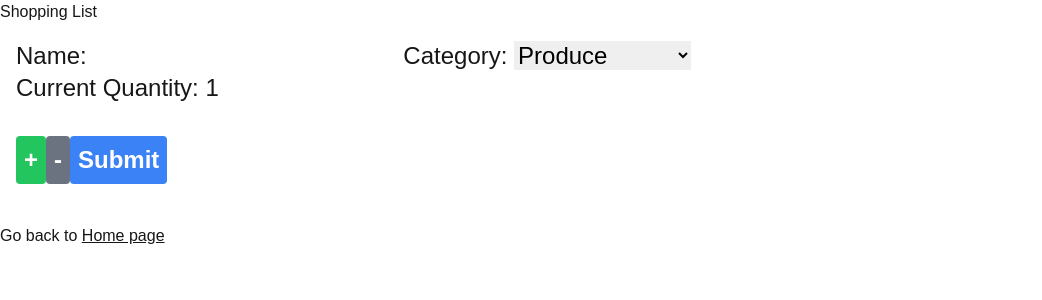
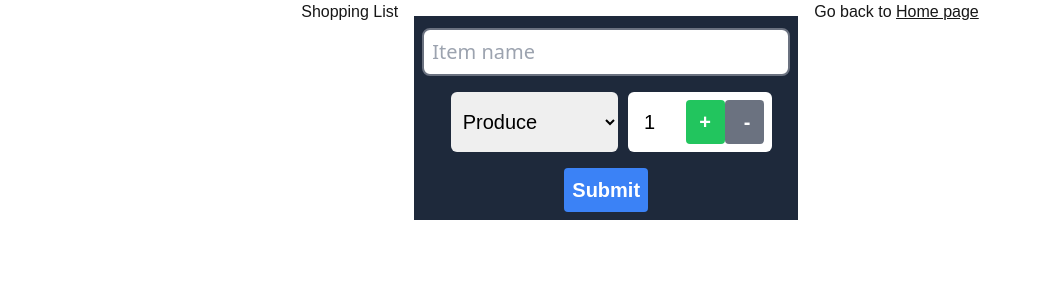
Before and after one commit to Jeffdcdr/cprg306-assignments, a Next.js app: page /week-5 in a window 1280 px wide. Shown: the top 300 px of the page, without its empty margins (0-1042 px from the left). Built offline with nearby package versions, Linux system fonts and the light colour scheme.

Commit message:
week-5 clean up

```diff
--- a/app/week-5/new-item.js
+++ b/app/week-5/new-item.js
@@ -6,58 +6,45 @@ export default function NewItem() {
   let [quantity, setQuantity] = useState(1);
   let [name, setName] = useState("");
   let [category, setCategory] = useState("produce");
-  let [nameError, setNameError] = useState("");
 
   let increment = () => (quantity < 20 ? setQuantity(quantity + 1) : null);
   let decrement = () => (quantity > 1 ? setQuantity(quantity - 1) : null);
 
   const handleSubmit = (event) => {
     event.preventDefault();
+    let item = { name, quantity, category };
+    console.log(item); // eventually save to a database
 
-     //error handling
-     if (name === "") {
-      setNameError("Please enter a name!");
-      return;
-    } else {
-      setNameError(""); // Clear error if name is valid
-    }
-
-    // if (name === "") {
-    //   alert("Please enter a name!");
-    //   return;
-    // }
-
-    let item = { name, quantity, category };
-    console.log(item);
     alert(`You added ${quantity} ${name} to the ${category} category`);
 
     //reset form
     setQuantity(1);
     setCategory("produce");
     setName("");
-
-
   };
 
   return (
     <form
       // onSubmit={(event) => handleSubmit(event)}
       onSubmit={handleSubmit}
-      className="text-2xl mx-4 my-4"
+      className="text-xl p-2 m-4 bg-slate-800 max-w-sm w-full"
     >
-      <label htmlFor="name">Name: </label>
+      <label htmlFor="name"></label>
       <input
-        className="text-black"
+        className="text-black w-full mt-1 border-2 border-gray-500 p-2 rounded-lg font-sans"
+        placeholder="Item name"
         type="text"
         id="name"
+        required //name is required
         value={name}
         onChange={(event) => setName(event.target.value)}
       />
-      {nameError && <p className="text-red-500">{nameError}</p>}
 
-      <label htmlFor="category">Category: </label>
+      <div className="flex justify-evenly p-2 mt-1 mb-1 rounded-md">
+
+        <label htmlFor="category"></label>
         <select
-        className="text-black"
+          className="p-2 mt-1 mb-1 rounded-md border-gray-500 text-black w-auto"
           id="category"
           value={category}
           onChange={(event) => setCategory(event.target.value)}
@@ -74,35 +61,38 @@ export default function NewItem() {
           <option value="other">Other</option>
         </select>
 
-      <br></br>
-      <h3>Current Quantity: {quantity}</h3>
-      <br></br>
+        <div className=" flex justify-between p-2 mt-1 mb-1 rounded-md bg-white text-black w-36">
+        <h3 className="p-2"> {quantity}</h3>
 
         <div>
         <input //increment button
           type="button"
-          value="+"
+          value=" + "
           onClick={increment}
           className={`${
             quantity === 20
               ? "bg-gray-500 cursor-not-allowed"
               : "bg-green-500 hover:bg-green-700"
-          } text-white font-bold py-2 px-2 rounded`}
+          } text-white font-bold p-2 rounded`}
         />
         <input //decrement button
           type="button"
-          value="-"
+          value="  - "
           onClick={decrement}
           className={`${
             quantity === 1
               ? "bg-gray-500 cursor-not-allowed"
               : "bg-red-500 hover:bg-red-700"
-          } text-white font-bold py-2 px-2 rounded`}
+          } text-white font-bold p-2 rounded`}
         />
+        </div>
+        </div>
+      </div>
+
+      <div className="flex justify-center">
         <input //submit button
           type="submit"
           value="Submit"
-          // onClick={handleSubmit}
           className="bg-blue-500 hover:bg-blue-700 text-white font-bold py-2 px-2 rounded"
           // className={`${
           //   name === ""
--- a/app/week-5/page.js
+++ b/app/week-5/page.js
@@ -3,7 +3,9 @@ import NewItem from "./new-item";
 
 export default function Page() {
     return (
-      <main>
+      <main
+      className="flex justify-center w-full"
+      >
         <h1>Shopping List</h1>
         <NewItem/>
         <br></br>
```
Lines whose indentation alone changed are shown as unchanged.
